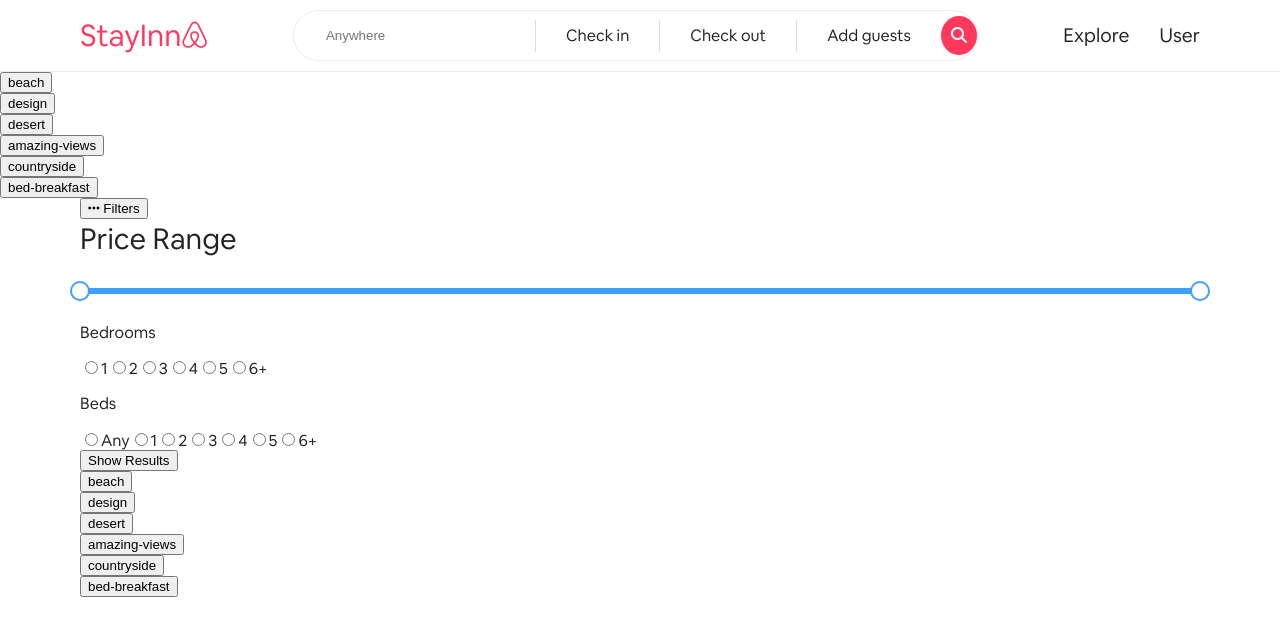
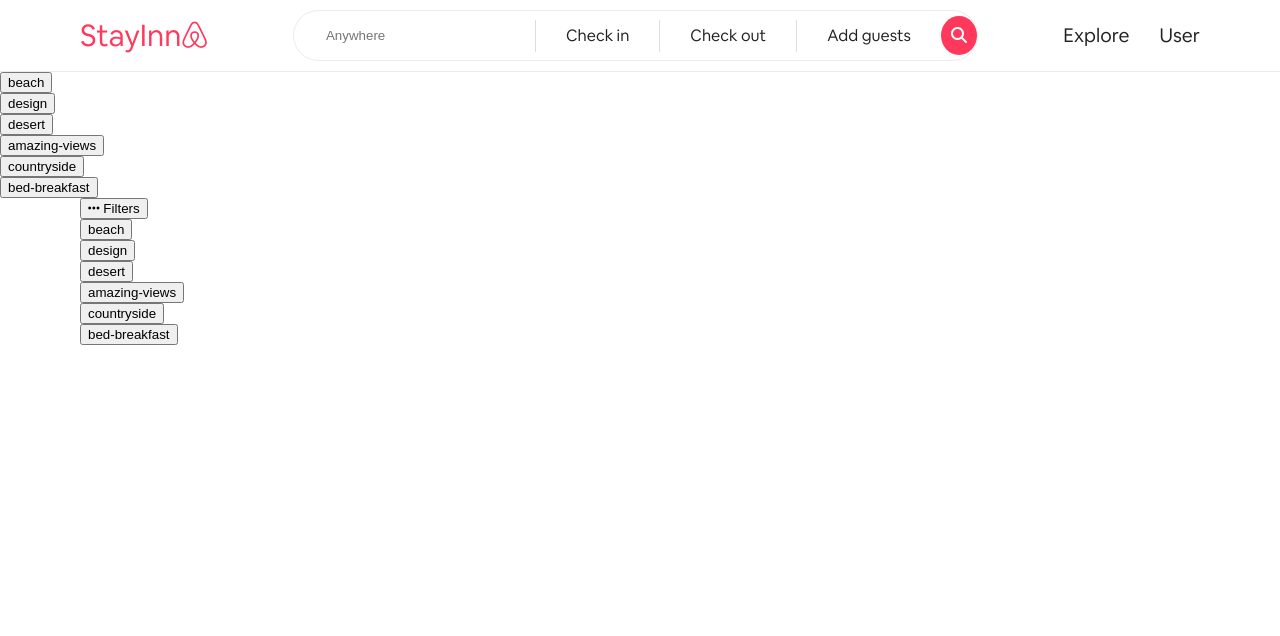
Before and after one commit to tsviel1/stayinn-frontend, a Vue app: page /#/ in a window 1280 px wide. Shown: the top 636 px of the page. Built offline with nearby package versions, Linux system fonts and the light colour scheme; what @fawmi/vue-google-maps would draw is missing.

Commit message:
changes in stay filter

```diff
--- a/src/components/stay-filter.cmp.vue
+++ b/src/components/stay-filter.cmp.vue
@@ -1,10 +1,10 @@
 <template>
   <section>
-    <button @click="isShown = true">
+    <button @click="isShown = !isShown">
       <i class="fas fa-ellipsis-h"></i> Filters
     </button>
 
-    <form @submit.prevent="setFilterBy">
+    <form v-if="isShown" @submit.prevent="setFilterBy">
       <div>
         <h3>Price Range</h3>
         <el-slider v-model.number="filterBy.price" range :min="10" :max="1000" @change="onFilterPrice($event)" />
--- a/src/styles/components/_stay-preview.scss
+++ b/src/styles/components/_stay-preview.scss
@@ -59,7 +59,7 @@
     // padding-top: 1rem;
     //  padding-bottom: 250px
     display: grid;
-    grid-template-columns: repeat(auto-fit, minmax(38ch, 1fr));
+    grid-template-columns: repeat(4, minmax(25ch, 1fr));
     grid-gap: 1.5rem;
     padding: 0;
 
```
